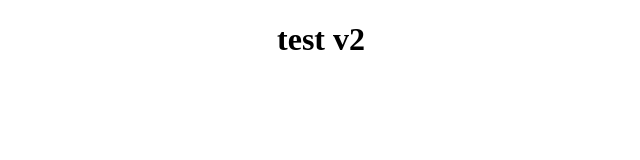
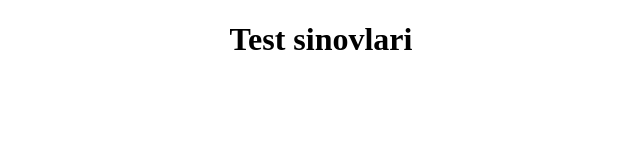
Before and after one commit to Ozod06/git-hub-test, a plain HTML site: page index.html in a window 1280 px wide. Shown: the whole page, without its empty margins (319-959 px from the left). Drawn offline with Linux system fonts and the light colour scheme.

Commit message:
Git test

```diff
--- a/index.html
+++ b/index.html
@@ -6,6 +6,6 @@
     <title>Document</title>
 </head>
 <body>
-    <center><h1>test v2</h1></center>
+    <center><h1>Test sinovlari</h1></center>
 </body>
 </html>
```
